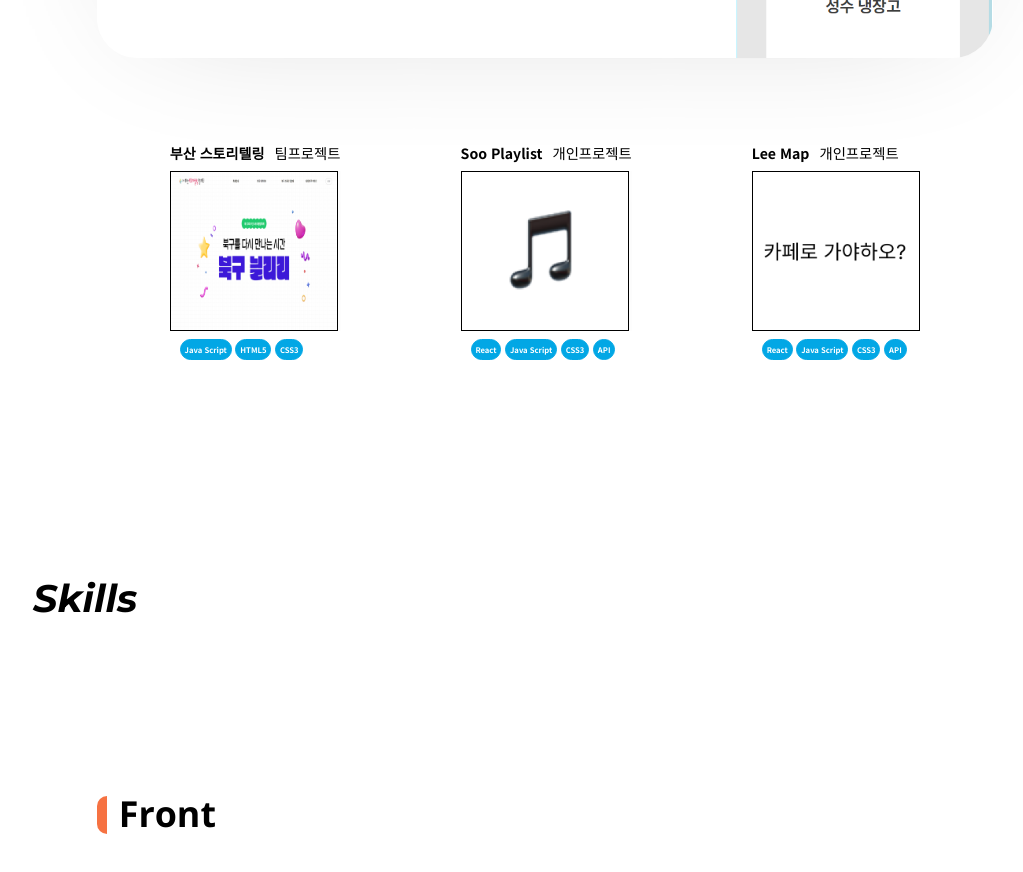
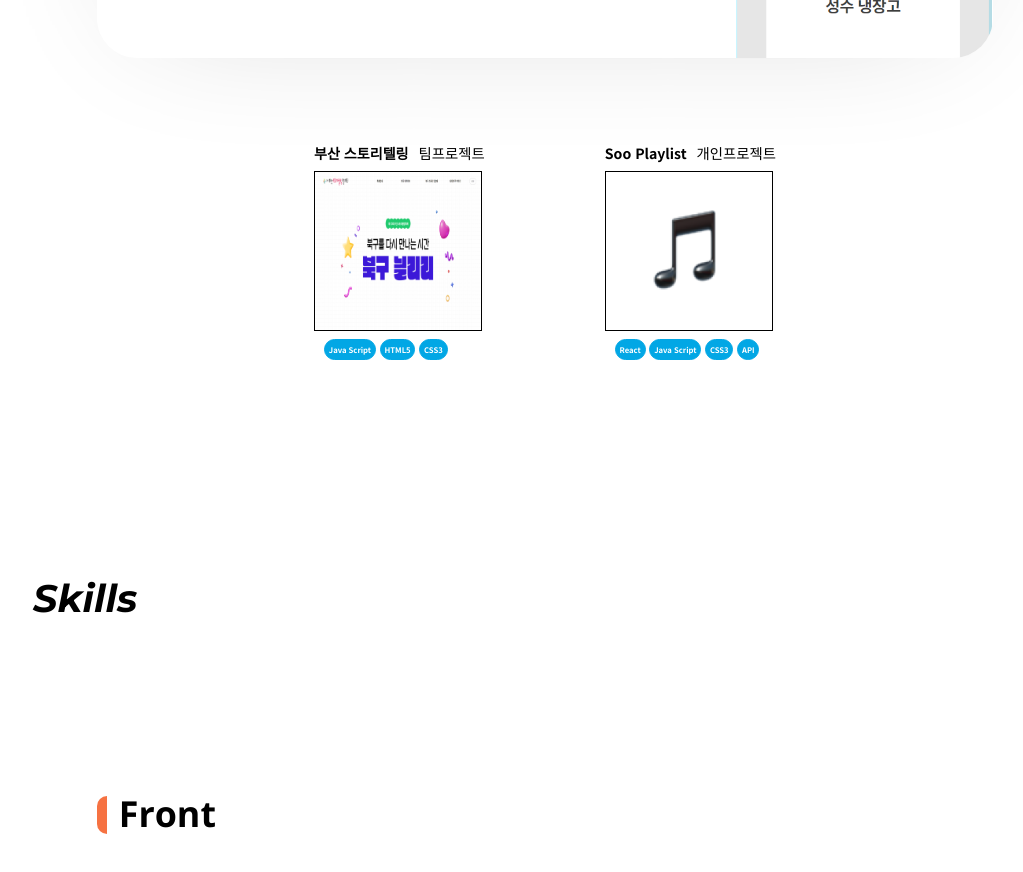
Before and after one commit to sslee1210/portpolio, a React (Create React App) app: page / in a window 1280 px wide. Shown: the part 1500-2372 px from the top of the page, without its empty margins (95-1118 px from the left). Built offline with nearby package versions, Linux system fonts and the light colour scheme.

Commit message:
add file

```diff
--- a/src/component/Works.js
+++ b/src/component/Works.js
@@ -82,27 +82,6 @@ const Works = () => {
             <p>API</p>
           </div>
         </div>
-
-        <div className={works.project4}>
-          <p className={works.big}>
-            Lee Map<span>개인프로젝트</span>
-          </p>
-          <div className={`${works.imageContainer2} imageContainer`}>
-            <a
-              href="https://github.com/sslee1210/LeeMap"
-              target="_blank"
-              rel="noopener noreferrer"
-            >
-              <img src={path + "/images/cafe.png"} alt="포트폴리오" />
-            </a>
-          </div>
-          <div className={works.read}>
-            <p>React</p>
-            <p>Java Script</p>
-            <p>CSS3</p>
-            <p>API</p>
-          </div>
-        </div>
       </div>
     </div>
   );
```
